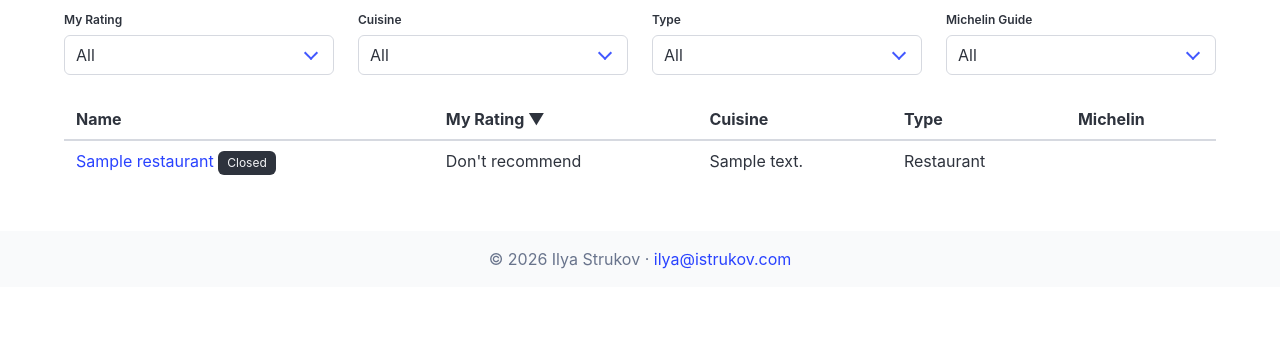
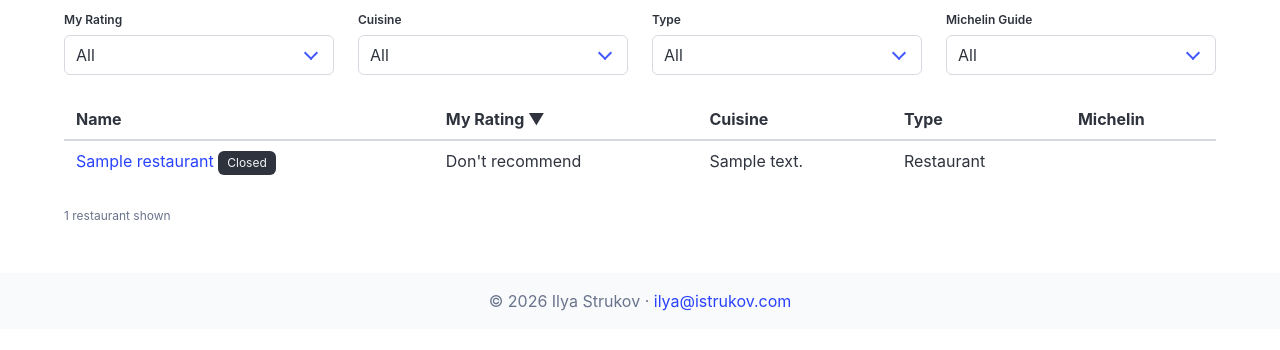
Before and after one commit to iley/restaurants, a Django app: a page that uses restaurants/templates/restaurants/_restaurant_table.html in a window 1280 px wide. Shown: the part 137-487 px from the top of the page. Run offline with Django 5.2, Linux system fonts and the light colour scheme; tables that the repository leaves empty hold one stand-in row (values such as "Sample post").

Commit message:
Add a counter at the bottom of the table

```diff
--- a/restaurants/templates/restaurants/_restaurant_table.html
+++ b/restaurants/templates/restaurants/_restaurant_table.html
@@ -26,6 +26,7 @@
     </tbody>
   </table>
 </div>
+<p class="has-text-grey is-size-7 mt-2">{{ restaurants|length }} restaurant{{ restaurants|length|pluralize }} shown</p>
 {% elif filters.cuisine or filters.venue_category or filters.rating_tier or filters.michelin_status %}
 <p class="has-text-grey">No restaurants match the selected filters.</p>
 {% else %}
```
